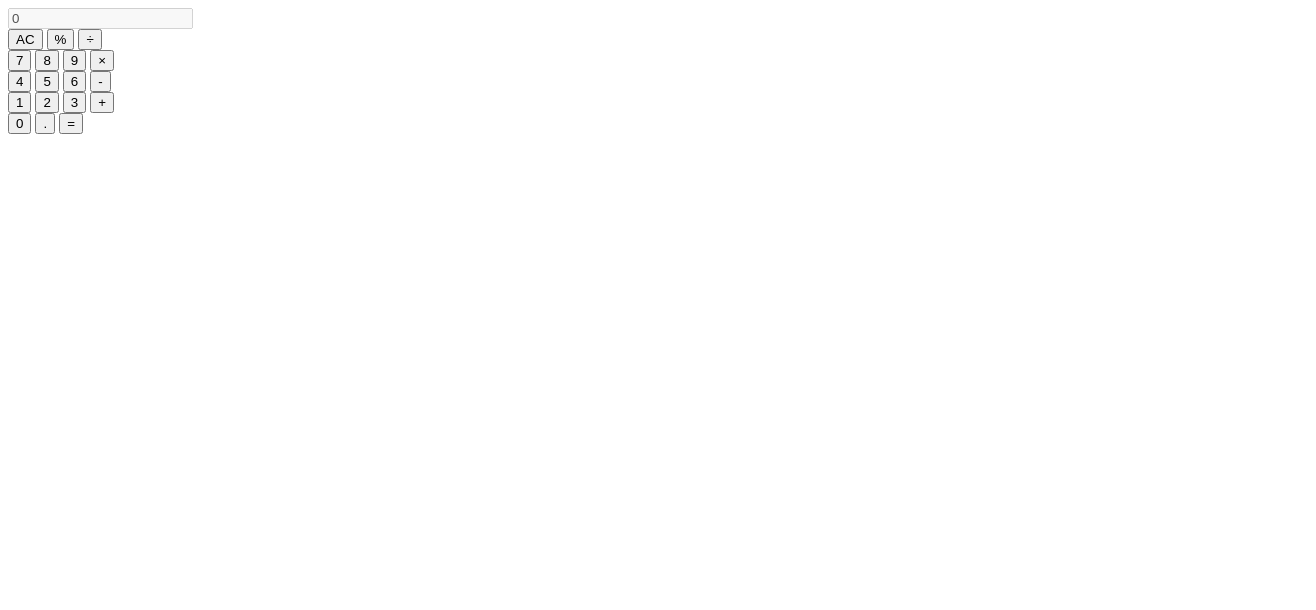
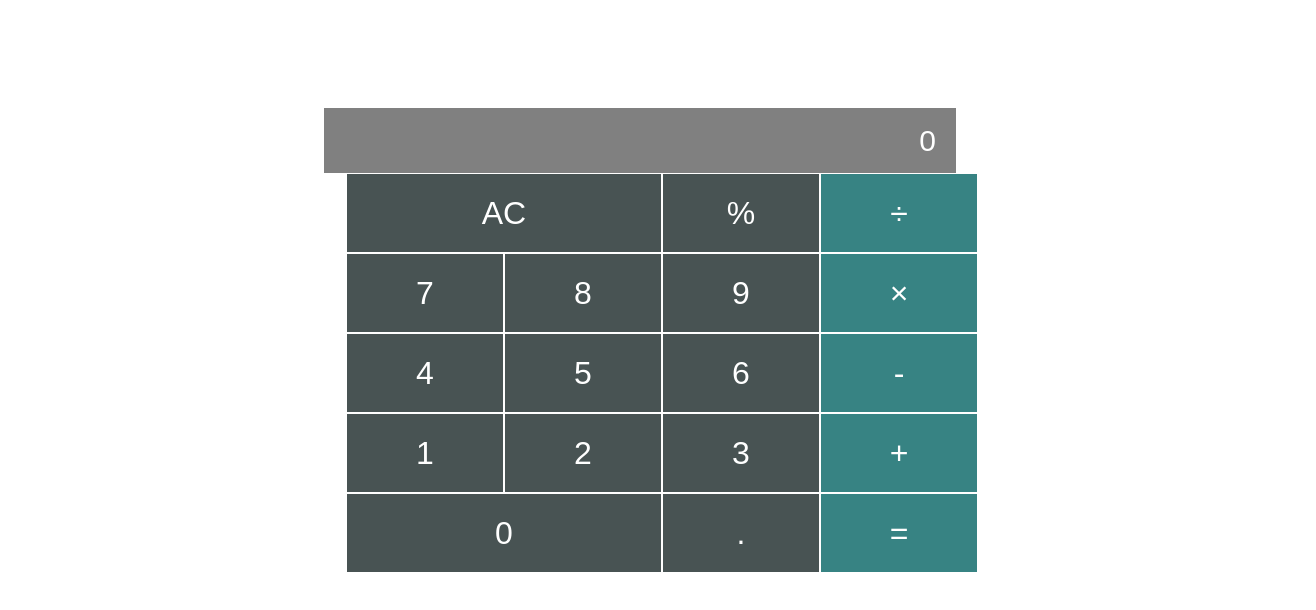
Before and after one commit to dadichandra/simplecalculator, a plain HTML site: page index.html in a window 1280 px wide. Shown: the whole page, 1316 px wide, since content can reach past the window. Drawn offline with Linux system fonts and the light colour scheme.

Commit message:
Update index.html

```diff
--- a/index.html
+++ b/index.html
@@ -4,7 +4,7 @@
     <meta charset="UTF-8">
     <meta http-equiv="X-UA-Compatible" content="IE=edge">
     <meta name="viewport" content="width=device-width, initial-scale=1.0">
-    <link rel="stylesheet" href="ti_stylesheet.css">
+    <link rel="stylesheet" href="stylesheet.css">
     <title>Calculator</title>
 </head>
 <body>
```
